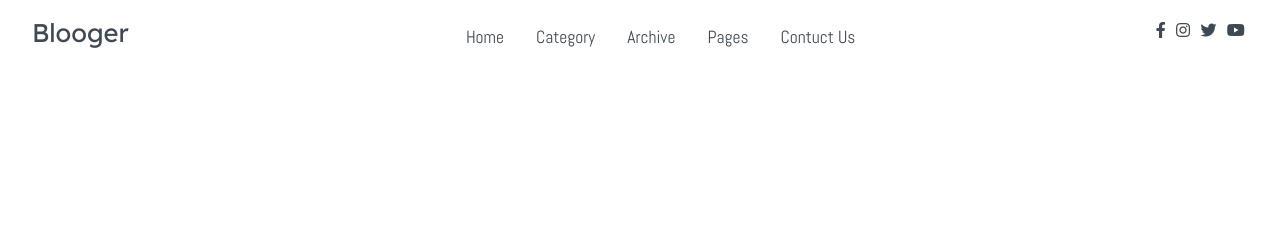
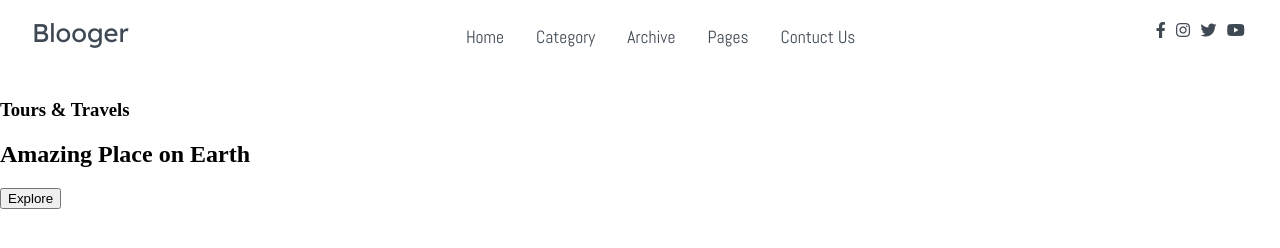
Before and after one commit to sifathossain39/blogger, a plain HTML site: page index.html in a window 1280 px wide. Drawn offline with Linux system fonts and the light colour scheme.

Commit message:
creating site title

```diff
--- a/index.html
+++ b/index.html
@@ -56,7 +56,26 @@
    <!-------x------------ Navigation ----------------------x----------->
 
 
+<!------------------------- Main Site Section ----------------------->
 
+<main>
+
+  <!---------------------- Site Title --------------------------------->
+  <section class="site-title">
+    <div class="site-background">
+      <h3>Tours & Travels</h3>
+      <h1>Amazing Place on Earth</h1>
+      <button class="btn">Explore</button>
+    </div>
+  </section>
+
+  <!-----------x----------- Site Title --------------------x------------->
+</main>
+
+
+
+
+<!------------x------------- Main Site Section ---------x-------------->
 
 
 
```
